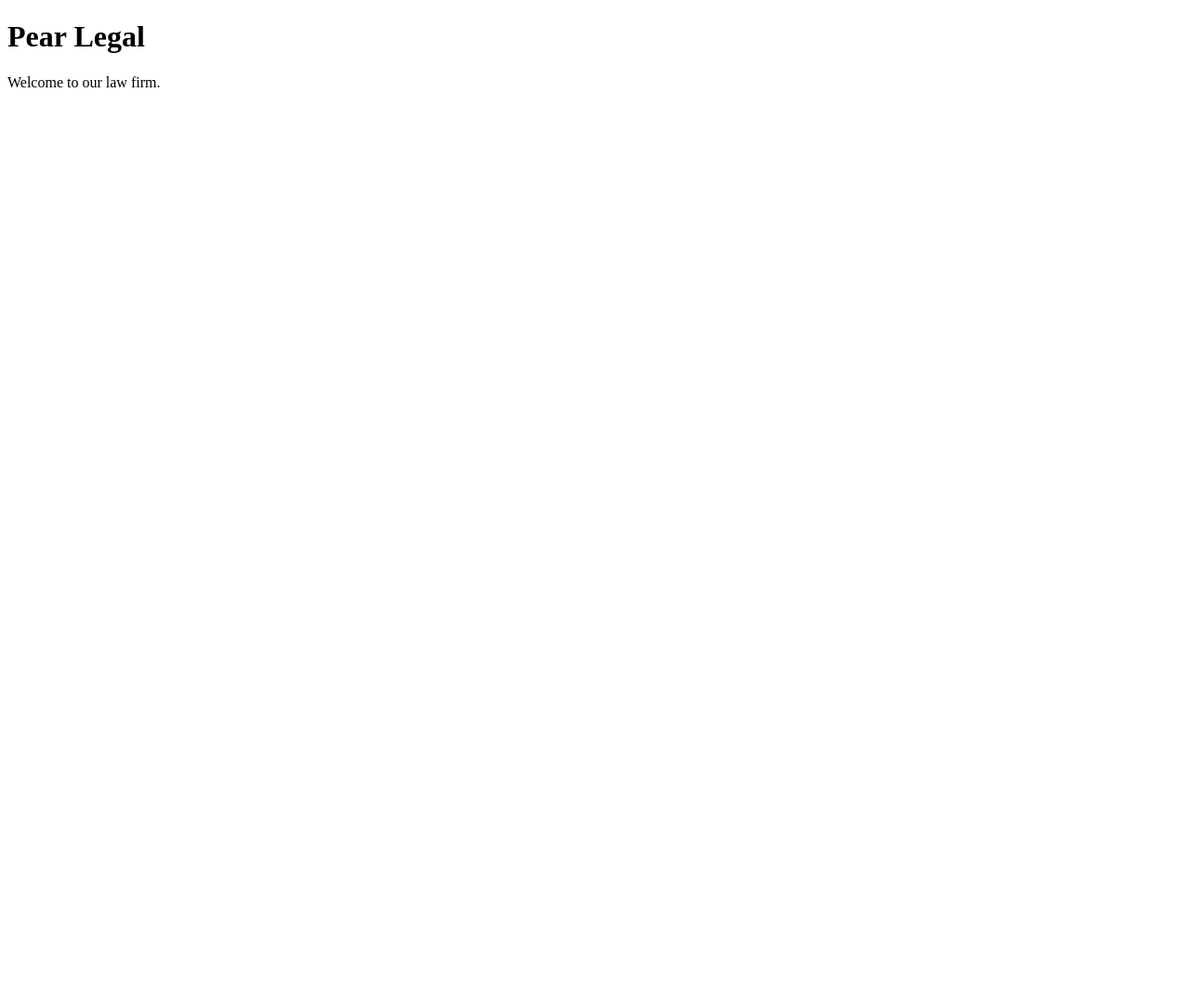
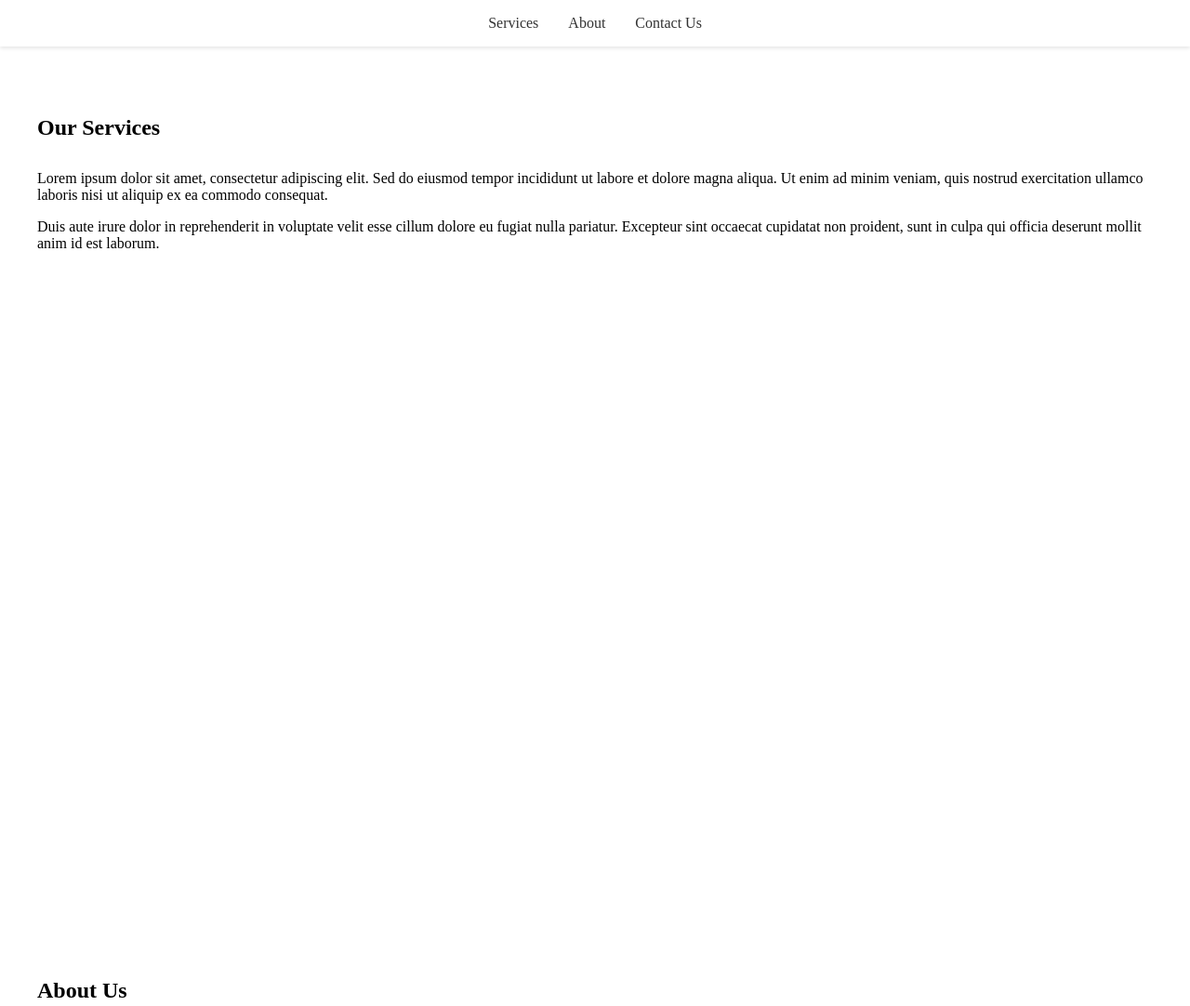
Before and after one commit to dcolucci/pear-legal, an Eleventy site: page src/index.html in a window 1280 px wide. Shown: the top 1082 px of the page at 93% size. Before the commit the page ends 800 px from the top, so only its background shows below. Built offline with nearby package versions, Linux system fonts and the light colour scheme; Eleventy itself is replaced by a stand-in of ours; files that its build step writes are made by us from their sources.

Commit message:
add basic content structure, nav bar, stylesheet, and modify config file

```diff
--- /dev/null
+++ b/src/assets/css/style.css
@@ -0,0 +1,36 @@
+html {
+    scroll-behavior: smooth;
+}
+
+nav {
+    position: fixed;
+    top: 0;
+    left: 0;
+    right: 0;
+    background: white;
+    padding: 1rem;
+    box-shadow: 0 2px 4px rgba(0,0,0,0.1);
+}
+
+nav ul {
+    list-style: none;
+    padding: 0;
+    margin: 0;
+    display: flex;
+    justify-content: center;
+    gap: 2rem;
+}
+
+nav a {
+    text-decoration: none;
+    color: #333;
+}
+
+section {
+    min-height: 100vh;
+    padding: 6rem 2rem 2rem;
+}
+
+h1 {
+    margin-bottom: 2rem;
+}
--- a/src/index.html
+++ b/src/index.html
@@ -4,9 +4,33 @@
     <meta charset="UTF-8">
     <meta name="viewport" content="width=device-width, initial-scale=1.0">
     <title>Pear Legal</title>
+    <link rel="stylesheet" href="/assets/css/style.css">
 </head>
 <body>
-    <h1>Pear Legal</h1>
-    <p>Welcome to our law firm.</p>
+    <nav>
+        <ul>
+            <li><a href="#services">Services</a></li>
+            <li><a href="#about">About</a></li>
+            <li><a href="#contact">Contact Us</a></li>
+        </ul>
+    </nav>
+
+    <section id="services">
+        <h1>Our Services</h1>
+        <p>Lorem ipsum dolor sit amet, consectetur adipiscing elit. Sed do eiusmod tempor incididunt ut labore et dolore magna aliqua. Ut enim ad minim veniam, quis nostrud exercitation ullamco laboris nisi ut aliquip ex ea commodo consequat.</p>
+        <p>Duis aute irure dolor in reprehenderit in voluptate velit esse cillum dolore eu fugiat nulla pariatur. Excepteur sint occaecat cupidatat non proident, sunt in culpa qui officia deserunt mollit anim id est laborum.</p>
+    </section>
+
+    <section id="about">
+        <h1>About Us</h1>
+        <p>Lorem ipsum dolor sit amet, consectetur adipiscing elit. Sed do eiusmod tempor incididunt ut labore et dolore magna aliqua. Ut enim ad minim veniam, quis nostrud exercitation ullamco laboris nisi ut aliquip ex ea commodo consequat.</p>
+        <p>Duis aute irure dolor in reprehenderit in voluptate velit esse cillum dolore eu fugiat nulla pariatur. Excepteur sint occaecat cupidatat non proident, sunt in culpa qui officia deserunt mollit anim id est laborum.</p>
+    </section>
+
+    <section id="contact">
+        <h1>Contact Us</h1>
+        <p>Lorem ipsum dolor sit amet, consectetur adipiscing elit. Sed do eiusmod tempor incididunt ut labore et dolore magna aliqua. Ut enim ad minim veniam, quis nostrud exercitation ullamco laboris nisi ut aliquip ex ea commodo consequat.</p>
+        <p>Duis aute irure dolor in reprehenderit in voluptate velit esse cillum dolore eu fugiat nulla pariatur. Excepteur sint occaecat cupidatat non proident, sunt in culpa qui officia deserunt mollit anim id est laborum.</p>
+    </section>
 </body>
 </html>
```
Also changed, not shown: .eleventy.js.
